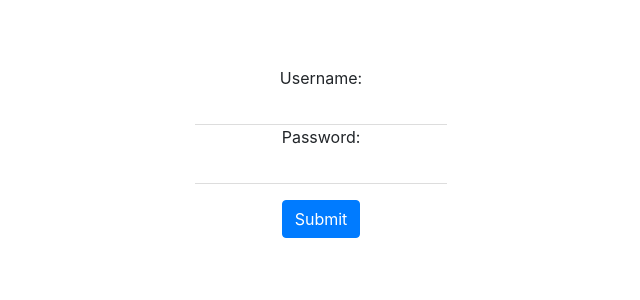
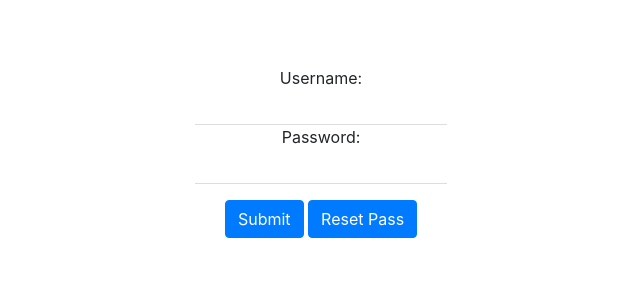
Before and after one commit to Shrish2784/Django-ToDo, a Django app: page /todoapp/login/ in a window 1280 px wide. Shown: the part 248-548 px from the top of the page, without its empty margins (319-959 px from the left). Run offline with Django 3.2, Linux system fonts and the light colour scheme; some libraries are stand-ins or nearby versions.

Commit message:
only logged out users can now reset password

```diff
--- a/ToDo/settings.py
+++ b/ToDo/settings.py
@@ -140,6 +140,7 @@ LOGIN_EXEMPT_URLS = (
     '/todoapp/signup/',
     '/admin/login/',
     '/todoapp/',
+    '/todoapp/password_reset/',
     '/'
 )
 
--- a/templates/ToDoApp/login.html
+++ b/templates/ToDoApp/login.html
@@ -15,25 +15,12 @@
     {% if form %}
       <form method="POST">
         {% csrf_token %}
-        <!-- {% for f in form %}
-          <div class="form-group styleform">
-            <label for="{{ f.id_for_label }}">{{ f.html_name }}</label>
-            {{ f }}
-          </div>
-        {% endfor %} -->
-        <!-- <div class="form-group">
-          <label for="usernameinput">Username</label>
-          <input type="text" name='username' autofocus maxlength="254" required class="form-control" id="usernameinput" placeholder="Username">
-        </div>
-        <div class="form-group">
-          <label for="passwordinput">Password</label>
-          <input type="password" name='password' required class="form-control" id="passwordinput" placeholder="Password">
-        </div> -->
         <div class="form-group">
           {{ form }}
         </div>
 
         <button type="submit" class="btn btn-primary">Submit</button>
+        <a class="btn btn-primary" href="{% url 'password_reset' %}">Reset Pass</a>
       </form>
     {% endif %}
   </div>
```
Also changed, not shown: db.sqlite3.
